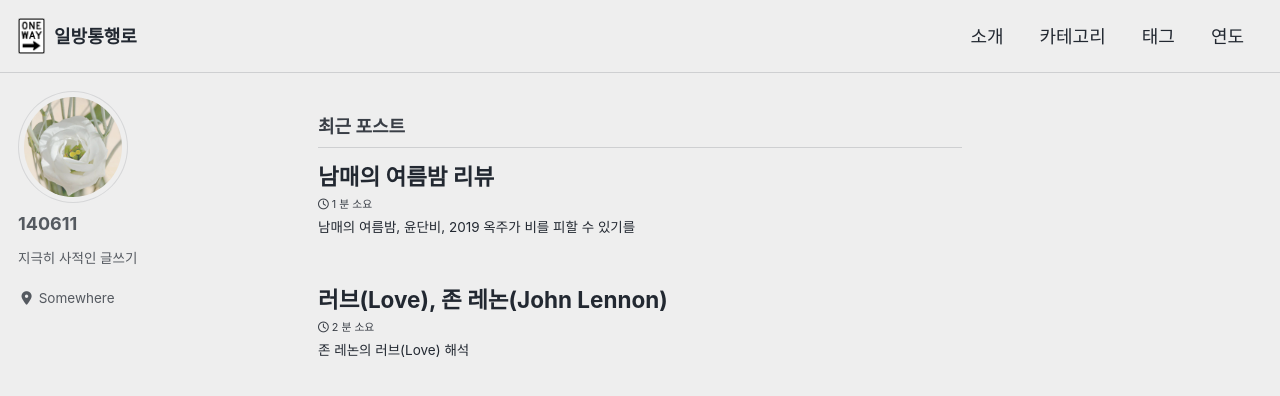
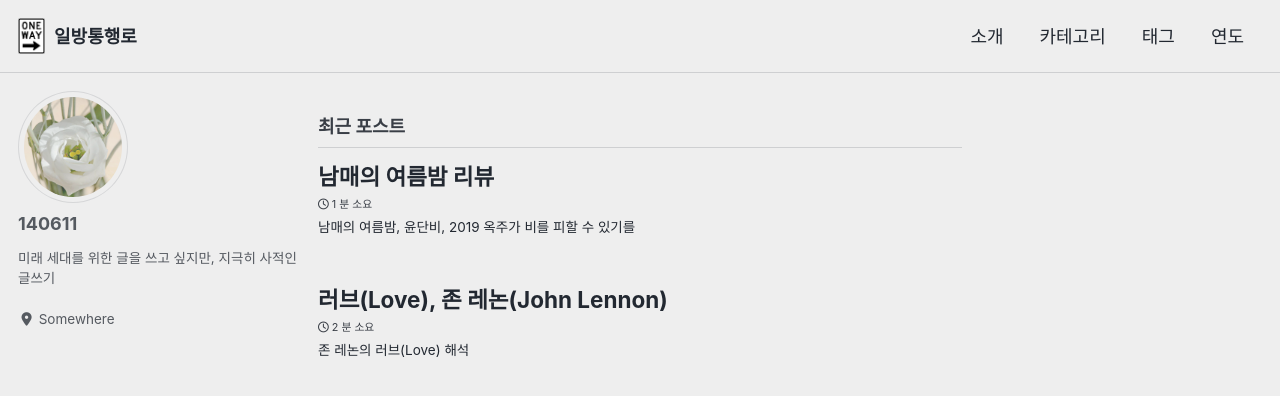
Before and after one commit to justinjongsusong/justinjongsusong.github.io, a Jekyll site: the page built from index.html, in a window 1280 px wide and 900 px high. Shown: the top 396 px of the window. Built offline with Jekyll 4.4.1, drawn with Linux system fonts in a browser that asks for light colours; cached includes are drawn as plain includes; nearby versions of some CDN libraries; the list of posts is cut into pages by our own code.

Commit message:
Update _config.yml

```diff
--- a/_config.yml
+++ b/_config.yml
@@ -109,7 +109,7 @@ analytics:
 author:
   name             : "140611"
   avatar           : "/assets/images/Lisianthus.png" # path of avatar image, e.g. "/assets/images/bio-photo.jpg"
-  bio              : "지극히 사적인 글쓰기"
+  bio              : "미래 세대를 위한 글을 쓰고 싶지만, 지극히 사적인 글쓰기"
   location         : "Somewhere"
   email            :
   links:
```
